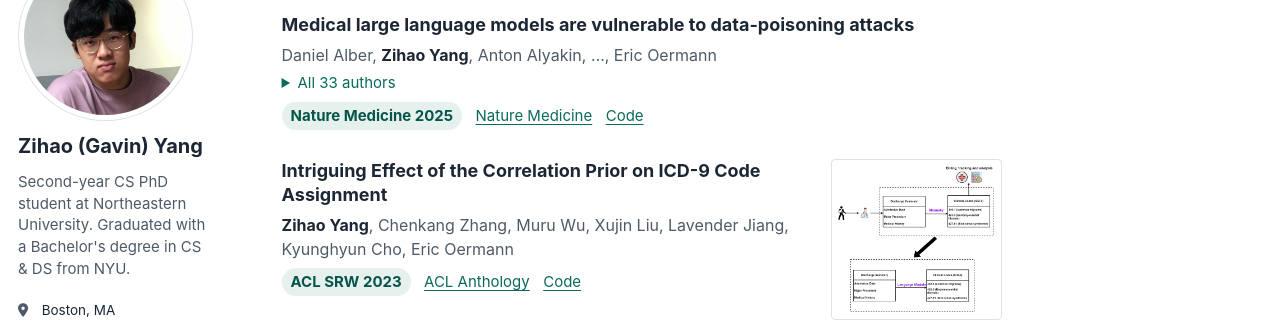
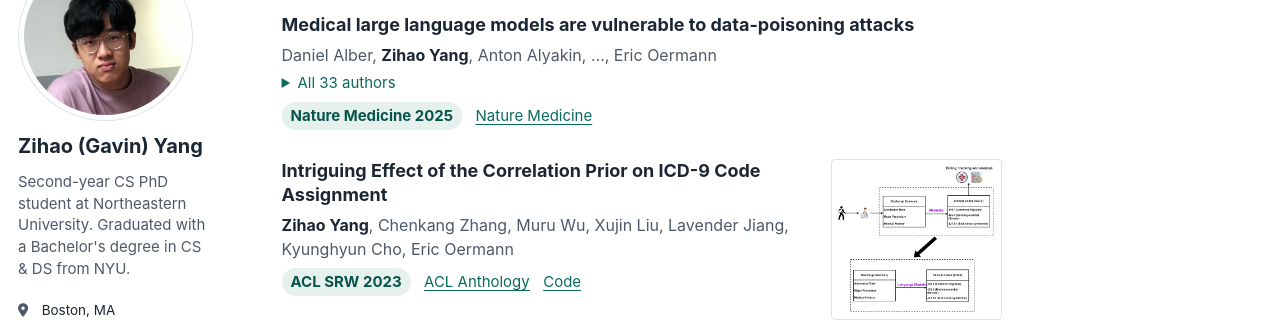
Before and after one commit to redagavin/redagavin.github.io, a Jekyll site: the page built from _pages/about.md, in a window 1280 px wide and 900 px high, scrolled down 1210 px. Shown: the part 154-476 px from the top of the window. Built offline with Jekyll 4.4.1, drawn with Linux system fonts in a browser that asks for light colours; some web fonts are replaced.

Commit message:
Drop the Code link from the data-poisoning paper
Gavin's call: the Nature Medicine link stays, the defense-code repo goes.

Co-Authored-By: Claude Opus 5.5 <noreply@anthropic.com>
Claude-Session: https://claude.ai/code/session_01BVnTTmQm4md5C6XDLb2Hqg

```diff
--- a/_data/publications.yml
+++ b/_data/publications.yml
@@ -36,7 +36,6 @@
   group: peer-reviewed
   links:
     - { label: Nature Medicine, url: "https://www.nature.com/articles/s41591-024-03445-1" }
-    - { label: Code, url: "https://github.com/nyuolab/llm-knowledge-graphs" }
 
 - title: "Intriguing Effect of the Correlation Prior on ICD-9 Code Assignment"
   authors: ["Zihao Yang", "Chenkang Zhang", "Muru Wu", "Xujin Liu", "Lavender Jiang", "Kyunghyun Cho", "Eric Oermann"]
```
